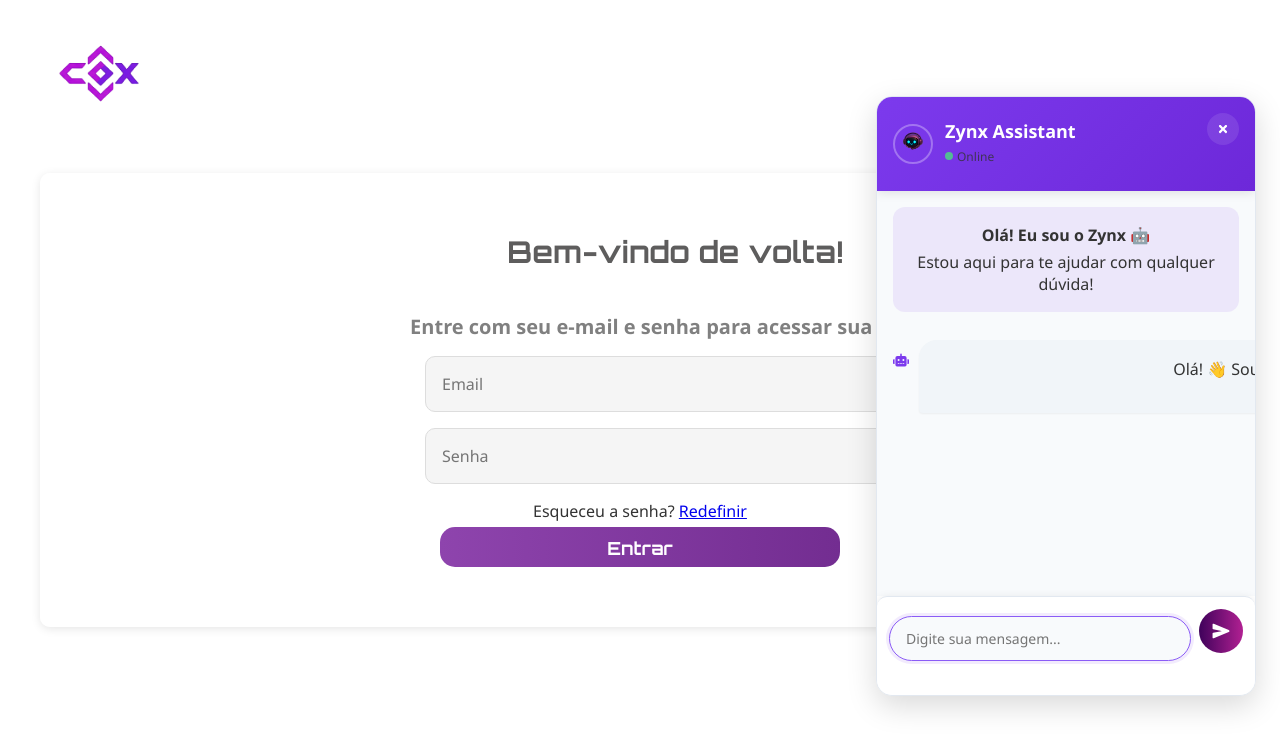
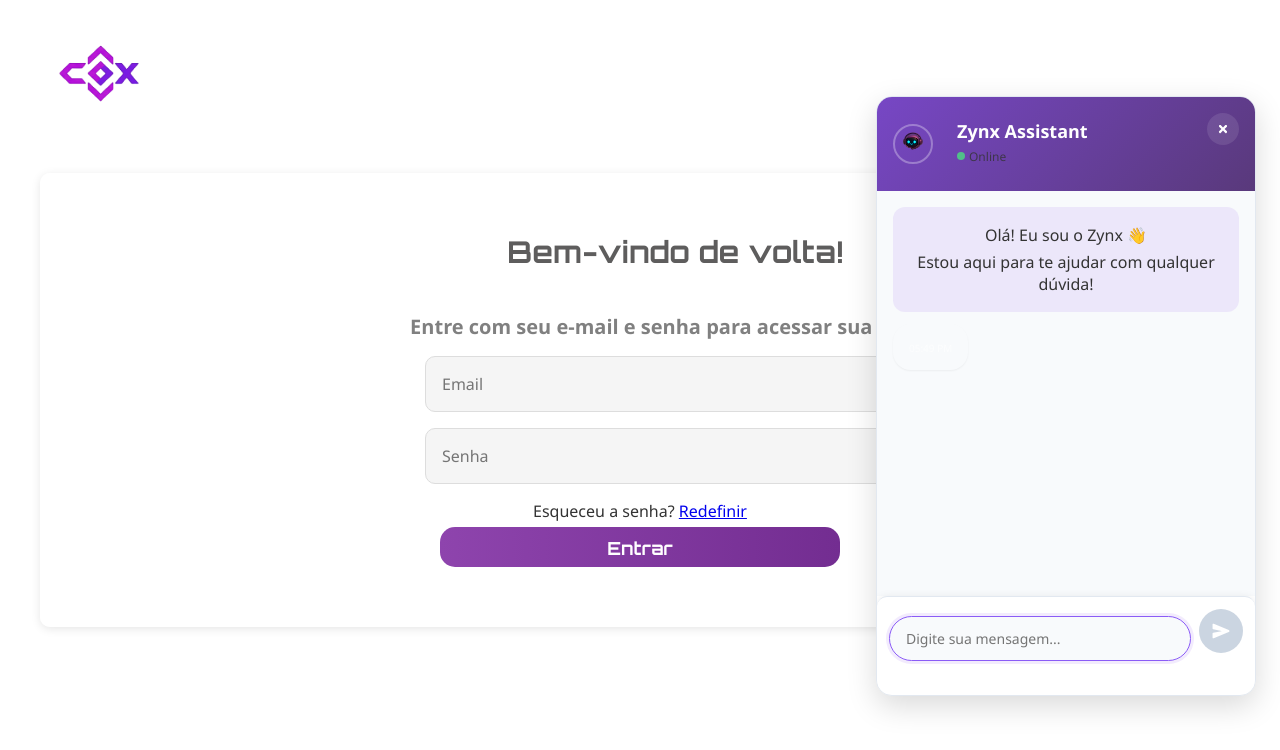
Before and after one commit to PedrosoEnzo/cripto, a React (Vite) app in the folder cripto-react/: page /login in a window 1280 px wide. Both pictures are taken after a click on the button "Abrir chat". Shown: the top 750 px of the page. Built offline with nearby package versions, Linux system fonts and the light colour scheme; no server answers.

Commit message:
Fazendo ajustes nos detalhes do Zynx Assistent

```diff
--- a/cripto-react/src/components/Assistent.jsx
+++ b/cripto-react/src/components/Assistent.jsx
@@ -9,8 +9,8 @@ const Assistent = ({ apiKey }) => {
   const [isOpen, setIsOpen] = useState(false);
   const [messages, setMessages] = useState([
     {
-      role: 'assistant',
-      content: 'Olá! 👋 Sou o Zynx, seu assistente virtual. Como posso te ajudar hoje?'
+      role: '',
+      content: '',
     }
   ]);
   const [input, setInput] = useState('');
@@ -90,7 +90,7 @@ const Assistent = ({ apiKey }) => {
 
           <div className={styles.messages}>
             <div className={styles.welcomeMessage}>
-              <p>Olá! Eu sou o Zynx 🤖</p>
+              <p>Olá! Eu sou o Zynx 👋 </p>
               <p>Estou aqui para te ajudar com qualquer dúvida!</p>
             </div>
 
--- a/cripto-react/src/components/Assistent.module.css
+++ b/cripto-react/src/components/Assistent.module.css
@@ -1,8 +1,8 @@
-/* Cores modernas */
 :root {
   --primary: #7c3aed;
-  --primary-dark: #6d28d9;
+  --primary-dark: #7747c5;
   --primary-light: #8b5cf6;
+  --primmary-lighter: #59397b;
   --secondary: #f0abfc;
   --text-dark: #1e293b;
   --text-light: #64748b;
@@ -13,12 +13,11 @@
   --error: #ef4444;
 }
 
-/* Reset e estilos base */
 * {
   box-sizing: border-box;
   margin: 0;
   padding: 0;
-  font-family: 'Inter', -apple-system, BlinkMacSystemFont, sans-serif;
+  font-family: 'Inter', sans-serif;
 }
 
 .container {
@@ -28,9 +27,7 @@
   z-index: 1000;
 }
 
-/* Botão flutuante */
 .floatingButton {
-  position: relative;
   width: 64px;
   height: 64px;
   background: linear-gradient(135deg, var(--primary), var(--primary-light));
@@ -38,20 +35,15 @@
   border-radius: 50%;
   cursor: pointer;
   box-shadow: 0 4px 20px rgba(124, 58, 237, 0.3);
-  transition: all 0.3s cubic-bezier(0.4, 0, 0.2, 1);
+  transition: 0.3s ease;
   display: flex;
   align-items: center;
   justify-content: center;
-  padding: 0;
 }
 
 .floatingButton:hover {
   transform: scale(1.1) translateY(-5px);
   box-shadow: 0 8px 25px rgba(124, 58, 237, 0.4);
-}
-
-.floatingButton:active {
-  transform: scale(0.95);
 }
 
 .buttonImage {
@@ -65,7 +57,7 @@
   position: absolute;
   top: -5px;
   right: -5px;
-  background-color: var(--error);
+  background: var(--error);
   color: white;
   border-radius: 50%;
   width: 24px;
@@ -79,16 +71,14 @@
 }
 
 @keyframes pulse {
-  0% { transform: scale(1); }
+  0%, 100% { transform: scale(1); }
   50% { transform: scale(1.1); }
-  100% { transform: scale(1); }
 }
 
-/* Janela do chat */
 .chatWindow {
   width: 380px;
   height: 600px;
-  background-color: white;
+  background: white;
   border-radius: 16px;
   box-shadow: 0 10px 30px rgba(0, 0, 0, 0.15);
   display: flex;
@@ -99,7 +89,7 @@
   right: 0;
   opacity: 0;
   transform: translateY(20px);
-  animation: fadeInUp 0.3s ease-out forwards;
+  animation: fadeInUp 0.3s forwards;
   border: 1px solid #e2e8f0;
 }
 
@@ -108,18 +98,27 @@
   to { opacity: 1; transform: translateY(0); }
 }
 
-/* Cabeçalho */
 .header {
-  background: linear-gradient(135deg, var(--primary), var(--primary-dark));
+  background: linear-gradient(135deg, var(--primary-dark), var(--primmary-lighter));
   color: white;
   padding: 16px;
   display: flex;
+  justify-content: space-between;
   align-items: center;
-  justify-content: space-between;
-  box-shadow: 0 2px 10px rgba(0, 0, 0, 0.1);
-  position: relative;
-  z-index: 1;
 }
+
+.headerAvatar {
+  width: 40px;
+  height: 40px;
+  border-radius: 50%;
+  margin-right: 12px;
+  object-fit: cover;
+  object-position: center;
+  border: 2px solid rgba(255, 255, 255, 0.3);
+  display: block;
+}
+
+
 
 .headerContent {
   display: flex;
@@ -127,16 +126,8 @@
   gap: 12px;
 }
 
-.headerAvatar {
-  width: 40px;
-  height: 40px;
-  border-radius: 50%;
-  object-fit: cover;
-  border: 2px solid rgba(255, 255, 255, 0.3);
-}
 
 .header h3 {
-  margin: 0;
   font-size: 18px;
   font-weight: 600;
 }
@@ -151,26 +142,25 @@
 
 .status::before {
   content: '';
-  display: inline-block;
   width: 8px;
   height: 8px;
-  background-color: #4ade80;
+  background: #4ade80;
   border-radius: 50%;
+  display: inline-block;
 }
 
-/* Botão de fechar */
 .closeButton {
   background: rgba(255, 255, 255, 0.1);
   border: none;
   color: white;
-  cursor: pointer;
   width: 32px;
   height: 32px;
   border-radius: 50%;
   display: flex;
   align-items: center;
   justify-content: center;
-  transition: all 0.2s ease;
+  cursor: pointer;
+  transition: 0.2s;
 }
 
 .closeButton:hover {
@@ -178,37 +168,27 @@
   transform: rotate(90deg);
 }
 
-/* Mensagens */
 .messages {
   flex: 1;
   padding: 16px;
   overflow-y: auto;
-  background-color: var(--bg-light);
+  background: var(--bg-light);
   display: flex;
   flex-direction: column;
   gap: 12px;
-  scroll-behavior: smooth;
 }
 
 .welcomeMessage {
   text-align: center;
-  margin-bottom: 16px;
   padding: 12px;
-  background-color: rgba(124, 58, 237, 0.1);
+  background: rgba(124, 58, 237, 0.1);
   border-radius: 12px;
   color: var(--primary-dark);
   font-size: 14px;
 }
 
-.welcomeMessage p:first-child {
-  font-weight: 600;
-  margin-bottom: 4px;
-}
-
-/* Estilos das mensagens */
 .message {
   display: flex;
-  gap: 10px;
   max-width: 85%;
   animation: messageFadeIn 0.3s ease;
 }
@@ -221,50 +201,46 @@
 .messageContent {
   padding: 12px 16px;
   border-radius: 18px;
-  line-height: 1.5;
+  line-height: 1.6;
   word-wrap: break-word;
+  white-space: pre-wrap; /* <-- Preserva quebras de linha */
   box-shadow: 0 1px 2px rgba(0, 0, 0, 0.05);
-  position: relative;
+  font-size: 14px;
 }
 
 .messageTime {
-  display: block;
   font-size: 10px;
   opacity: 0.6;
   margin-top: 4px;
   text-align: right;
 }
 
-.botIcon {
-  display: flex;
-  align-items: flex-start;
-  padding-top: 12px;
-  color: var(--primary);
-}
-
-/* Mensagem do usuário */
 .message.user {
   margin-left: auto;
   flex-direction: row-reverse;
 }
 
 .message.user .messageContent {
-  background-color: var(--user-bubble);
-  color: white;
+  background: var(--user-bubble);
+  color: #f1f5f9;
   border-bottom-right-radius: 4px;
+}
+
+.message.user  p {
+  color: #f1f5f9;
+
 }
 
 .message.user .messageTime {
   color: rgba(255, 255, 255, 0.7);
 }
 
-/* Mensagem do bot */
 .message.assistant {
   margin-right: auto;
 }
 
 .message.assistant .messageContent {
-  background-color: var(--bot-bubble);
+  background: var(--bot-bubble);
   color: var(--text-dark);
   border-bottom-left-radius: 4px;
 }
@@ -273,43 +249,36 @@
   color: var(--text-light);
 }
 
-/* Indicador de digitação */
 .typingIndicator {
   display: flex;
   align-items: center;
+  gap: 6px;
   padding: 12px 16px;
-  background-color: var(--bot-bubble);
+  background: var(--bot-bubble);
   border-radius: 18px;
-  gap: 6px;
 }
 
 .typingIndicator span {
   width: 8px;
   height: 8px;
-  background-color: var(--primary);
+  background: var(--primary);
   border-radius: 50%;
   opacity: 0.4;
-  animation: typingAnimation 1.2s infinite ease-in-out;
+  animation: typingAnimation 1.2s infinite;
 }
 
-.typingIndicator span:nth-child(2) {
-  animation-delay: 0.2s;
-}
-
-.typingIndicator span:nth-child(3) {
-  animation-delay: 0.4s;
-}
+.typingIndicator span:nth-child(2) { animation-delay: 0.2s; }
+.typingIndicator span:nth-child(3) { animation-delay: 0.4s; }
 
 @keyframes typingAnimation {
   0%, 100% { opacity: 0.4; transform: translateY(0); }
   50% { opacity: 1; transform: translateY(-3px); }
 }
 
-/* Área de input */
 .inputForm {
   display: flex;
   padding: 12px;
-  background-color: white;
+  background: white;
   border-top: 1px solid #e2e8f0;
   gap: 8px;
   align-items: center;
@@ -320,10 +289,10 @@
   padding: 12px 16px;
   border: 1px solid #e2e8f0;
   border-radius: 24px;
+  font-size: 14px;
+  background: var(--bg-light);
   outline: none;
-  font-size: 14px;
-  transition: all 0.3s;
-  background-color: var(--bg-light);
+  transition: 0.3s;
 }
 
 .inputForm input:focus {
@@ -332,7 +301,7 @@
 }
 
 .inputForm button {
-  background-color: var(--primary);
+  background: var(--primary);
   color: white;
   border: none;
   border-radius: 50%;
@@ -342,32 +311,25 @@
   align-items: center;
   justify-content: center;
   cursor: pointer;
-  transition: all 0.3s;
+  transition: 0.3s;
 }
 
 .inputForm button:hover {
-  background-color: var(--primary-dark);
+  background: var(--primary-dark);
   transform: translateY(-2px);
 }
 
 .inputForm button:disabled {
-  background-color: #cbd5e1;
+  background: #cbd5e1;
   cursor: not-allowed;
-  transform: none;
 }
 
 .sendIcon {
   font-size: 18px;
 }
 
-/* Barra de rolagem personalizada */
 .messages::-webkit-scrollbar {
   width: 6px;
-}
-
-.messages::-webkit-scrollbar-track {
-  background: rgba(0, 0, 0, 0.05);
-  border-radius: 3px;
 }
 
 .messages::-webkit-scrollbar-thumb {
@@ -379,13 +341,11 @@
   background: rgba(0, 0, 0, 0.2);
 }
 
-/* Responsividade */
 @media (max-width: 480px) {
   .container {
     right: 16px;
     bottom: 16px;
   }
-
   .chatWindow {
     width: calc(100vw - 32px);
     height: 70vh;
@@ -393,21 +353,19 @@
     right: 16px;
     border-radius: 12px;
   }
-
   .floatingButton {
     width: 56px;
     height: 56px;
   }
 }
 
-/* Efeitos de marca d'água (opcional) */
 .chatWindow::after {
   content: '';
   position: absolute;
   bottom: 20px;
   right: 20px;
-  opacity: 0.03;
   font-size: 120px;
   font-weight: bold;
+  opacity: 0.03;
   pointer-events: none;
 }
```
